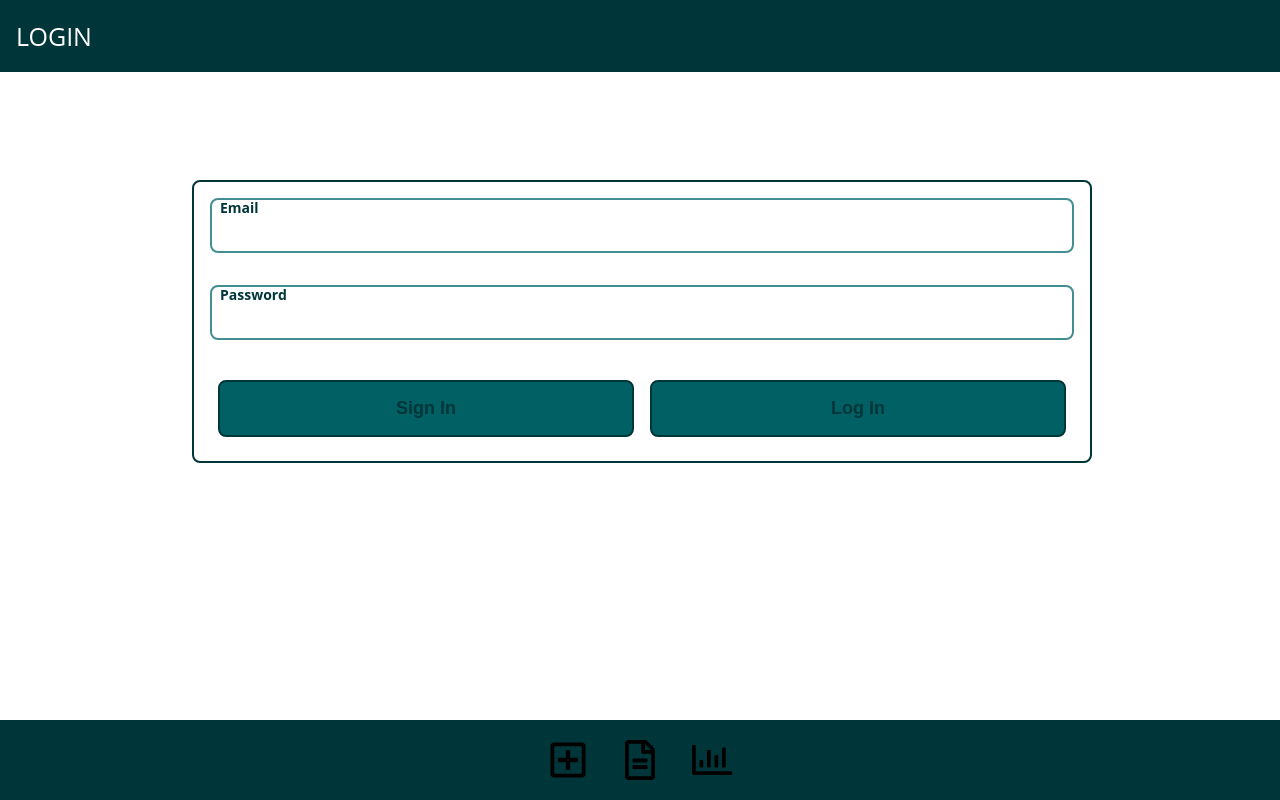
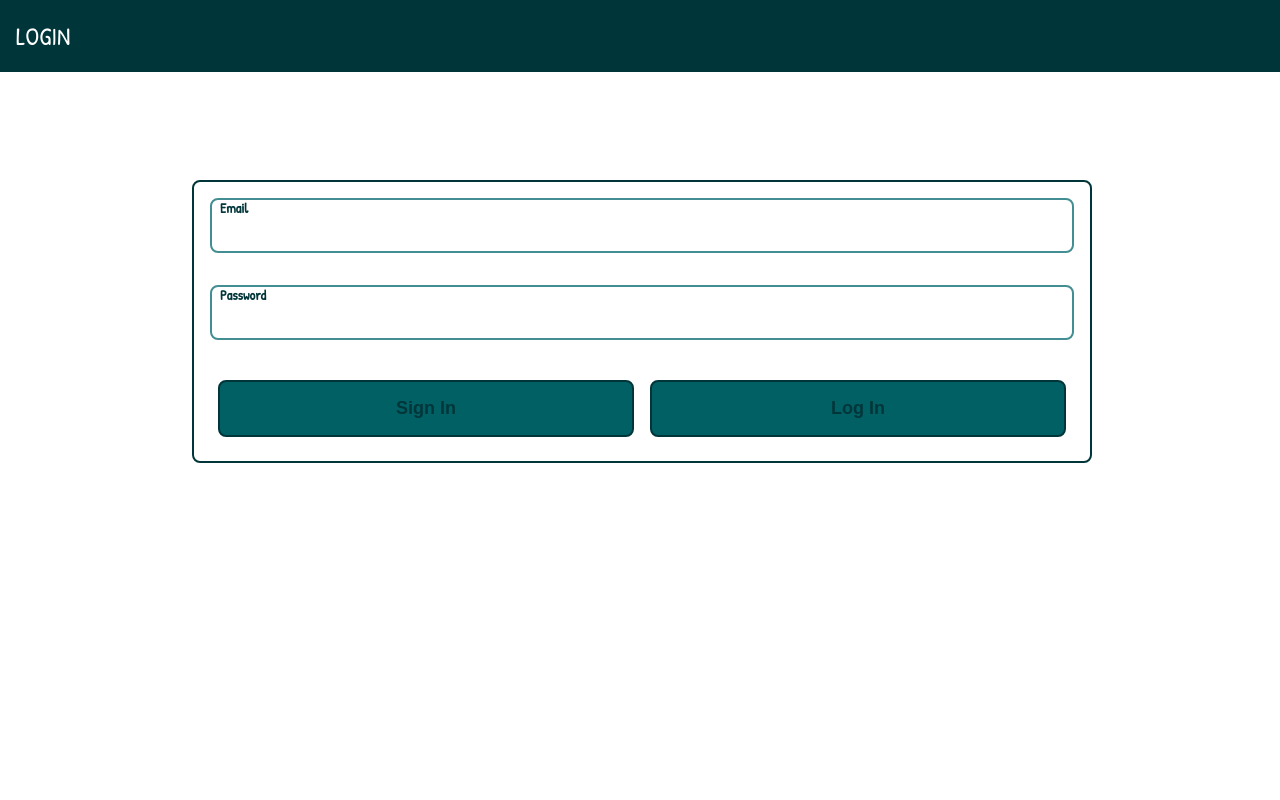
Before and after one commit to mavenesio/house-expenses, a Next.js app: page / in a window 1280 px wide. Built offline with nearby package versions, Linux system fonts and the light colour scheme.

Commit message:
add apolo y formik into the login

```diff
--- a/Components/FooterNavbar/FooterNavbar.js
+++ b/Components/FooterNavbar/FooterNavbar.js
@@ -1,5 +1,6 @@
 // @ts-nocheck
 import React, {useState} from 'react';
+import {useRouter} from 'next/router';
 import styled from 'styled-components';
 import PlusSquare from '../Icons/PlusSquare';
 import ChartBar from '../Icons/ChartBar';
@@ -54,8 +55,12 @@ const ChartButton = styled(ChartBar)`
 
 const FooterNavbar = () => {
     const [ModalIsVisible, setModalIsVisible] = useState(false);
+    const router = useRouter();
 
     return (<>
+                {
+                    (router.pathname !== '/' && router.pathname !== '/Loginpage') &&
+                    <>
                         <FooterNavbarContainer>
                             <PlusButton onClick={() => setModalIsVisible(!ModalIsVisible)}/>
                             <HistoryButton onClick={() => console.log('2222')}/>
@@ -67,6 +72,8 @@ const FooterNavbar = () => {
                                 <ModalCard changeVisibility={() => setModalIsVisible(!ModalIsVisible)} />
                         </Modal >
                     </>
+                }
+            </>
             )
 }
 
--- a/Components/Modal/CreateUserCard.js
+++ b/Components/Modal/CreateUserCard.js
@@ -1,11 +1,14 @@
 // @ts-nocheck
-import React, {useState, useCallback} from 'react';
+import React, {useState} from 'react';
 import styled from 'styled-components';
+import { useFormik } from 'formik';
+import * as Yup from 'yup';
+import {useMutation, gql} from'@apollo/client';
+
 import TimesCircle from '../Icons/TimesCircle';
 import Input from '../Input/Input';
 import Button from '../Button/Button';
-import StyledSelect from '../StyledSelect/StyledSelect';
-import {YearOptions, MonthOptions, NumberOfMonthOptions} from '../../constants/constants';
+import ErrorField from '../ErrorField/ErrorField';
 
 const CrossButton = styled(TimesCircle)`
     align-self:center;
@@ -38,7 +41,7 @@ const ModalHeaderText = styled.div`
     font-family:${props => props.theme.font.family};
     font-size: ${props => props.theme.font.size.subTitle};
 `;
-const ModalBody = styled.div`
+const ModalBody = styled.form`
     display:flex;
     flex-direction:column;
     height:60%;
@@ -60,13 +63,58 @@ const InputContainer = styled.div`
     font-size: ${props => props.theme.font.size.text};
     font-weight: ${props => props.theme.font.weight.bold};
 `;
+const CustomButton = styled(Button)`
+  margin:0.5rem;
+  width:50%;
+  cursor: pointer;
+`;
+const ADD_USER = gql`
+    mutation addUser($input: UserInput!) {
+        addUser(input: $input){
+            firstName,
+            lastName,
+        }
+    }
+`;
 
-const CreateUserCard = (props) => {
-    const [FirstName, setFirstName] = useState('');
-    const [LastName, setLastName] = useState('');
-    const [Password, setPassword] = useState('');
-    const [Email, setEmail] = useState('');
+const CreateUserCard = (props) => {7
     const {changeVisibility} = props;
+    const [addUser] = useMutation(ADD_USER, );
+    const formik = useFormik({
+        initialValues: {
+            firstName: '',
+            lastName: '',
+            createEmail: '',
+            createPassword: ''
+        },
+        validationSchema: Yup.object({
+            firstName: Yup.string().required('El nombre es obligatorio'),
+            lastName: Yup.string().required('El apellido es obligatorio'),
+            createEmail: Yup.string().email('El email no es valido').required('Email es obligatorio'),
+            createPassword: Yup.string().required('password no puede ser vacio').min(6, 'password no puede tener menos de 6 caracteres')
+        }),
+        onSubmit: async values => {
+            console.log(values);
+            try {
+                const {firstName, lastName, createPassword, createEmail} = values;
+                console.log(firstName, lastName,createPassword, createEmail)
+                const {data} = await addUser({
+                    variables: {
+                        input: {
+                            firstName,
+                            lastName,
+                            password: createPassword,
+                            email: createEmail
+                        }
+                    }
+                });
+                console.log(data);
+            } catch (err) {
+                console.log(err);
+            }
+        }
+
+    })
 
 
     return (
@@ -77,41 +125,82 @@ const CreateUserCard = (props) => {
                 </ModalHeaderText>
                 <CrossButton onClick={changeVisibility}/>
             </ModalHeader>
-            <ModalBody>
+            <ModalBody  onSubmit={formik.handleSubmit} id='createForm'>
                 <InputContainer>
                     <Input
-                        Value={FirstName}
-                        onChange={(event) => {setFirstName(event.target.value)}}
+                        name='firstName'
+                        id='firstName'
+                        type='firstName'
+                        onChange={formik.handleChange}
+                        onBlur={formik.handleBlur}
+                        value={formik.values.firstName}
                     />
-                    <label>FirstName</label>
+                    <label>firstName</label>
+                    {
+                        formik.touched.firstName && formik.errors.firstName
+                        ?
+                        <ErrorField errorMessage={formik.errors.firstName} />
+                        :
+                        null
+                    }
                 </InputContainer>
                 <InputContainer>
                     <Input
-                        Value={LastName}
-                        onChange={(event) => {setLastName(event.target.value)}}
+                        name='lastName'
+                        id='lastName'
+                        type='lastName'
+                        onChange={formik.handleChange}
+                        onBlur={formik.handleBlur}
+                        value={formik.values.lastName}
                     />
-                    <label>LastName</label>
+                    <label>lastName</label>
+                    {
+                        formik.touched.lastName && formik.errors.lastName
+                        ?
+                        <ErrorField errorMessage={formik.errors.lastName} />
+                        :
+                        null
+                    }
                 </InputContainer>
                 <InputContainer>
                     <Input
-                        Value={Email}
-                        onChange={(event) => {setEmail(event.target.value)}}
+                        name='createEmail'
+                        id='createEmail'
+                        type='email'
+                        onChange={formik.handleChange}
+                        onBlur={formik.handleBlur}
+                        value={formik.values.createEmail}
                     />
                     <label>Email</label>
+                    {
+                        formik.touched.createEmail && formik.errors.createEmail
+                        ?
+                        <ErrorField errorMessage={formik.errors.createEmail} />
+                        :
+                        null
+                    }
                 </InputContainer>
                 <InputContainer>
                     <Input
-                        Value={Password}
-                        onChange={(event) => {setPassword(event.target.value)}}
+                        name='createPassword'
+                        id='createPassword'
+                        type='password'
+                        onChange={formik.handleChange}
+                        value={formik.values.createPassword}
                     />
                     <label>Password</label>
+                    {
+                        formik.touched.createPassword && formik.errors.createPassword
+                        ?
+                        <ErrorField errorMessage={formik.errors.createPassword} />
+                        :
+                        null
+                    }
+                </InputContainer>
+                <InputContainer>
+                    <CustomButton type='submit' form='createForm' >Log In</CustomButton>
                 </InputContainer>
             </ModalBody>
-            <ModalFooter>
-                <InputContainer>
-                    <Button onClick={() => {console.log(FirstName, LastName, Email, Password); changeVisibility()}} >Crear!</Button>
-                </InputContainer>
-            </ModalFooter>
         </CreateUserCardContainer>
     )
 }
--- a/constants/Theme.js
+++ b/constants/Theme.js
@@ -13,7 +13,7 @@ const theme = {
       white: 'white',
     },
     font: {
-        family: 'Open Sans',
+        family: 'Patrick Hand', //'Indie Flower',
         size: {
             title:'50px',
             subTitle:'25px',
--- a/pages/index.js
+++ b/pages/index.js
@@ -4,12 +4,15 @@ import styled from 'styled-components';
 import fetch from 'isomorphic-unfetch';
 
 import Input from '../Components/Input/Input';
-import Button from '../Components/Button/Button';
+import Button, {InputButton} from '../Components/Button/Button';
 import Modal from '../Components/Modal/Modal';
 import CreateUserCard from '../Components/Modal/CreateUserCard';
 import Header from '../Components/Header/Header';
+import ErrorField from '../Components/ErrorField/ErrorField';
+import { useFormik } from 'formik';
+import * as Yup from 'yup';
 
-const LoginContainer = styled.div`
+const LoginContainer = styled.form`
   position: relative;
   width: 100%;
   height: 100%;
@@ -45,37 +48,66 @@ const CustomButton = styled(Button)`
   width:50%;
   cursor: pointer;
 `;
-const EmailInput = styled(Input).attrs({placeholder:'', type:'string', name:'Email'})``;
-const PasswordInput = styled(Input).attrs({placeholder:'', type:'string', name:'Password'})``;
 
+function Login() {
+  const [ModalIsVisible, setModalIsVisible] = useState(false);
+  const formik = useFormik({
+    initialValues: {email: '', password: ''},
+    validationSchema: Yup.object({
+      email: Yup.string().email('El email no es valido').required('Email es obligatorio'),
+      password: Yup.string()
+                  .required('password no puede ser vacio')
+                  .min(6, 'password no puede tener menos de 6 caracteres')
 
-
-function Login({data}) {
-  const [Email, setEmail] = useState('');
-  const [Password, setPassword] = useState('');
-  const [ModalIsVisible, setModalIsVisible] = useState(false)
+    }),
+    onSubmit: values => {
+      console.log('sending...');
+      console.log(values);
+    }
+  })
   return (
     <>
       <Header title='LOGIN' />
-      <LoginContainer>
+      <LoginContainer onSubmit={formik.handleSubmit}>
         <LoginBox>
           <InputContainer>
-              <EmailInput
-                  Value={Email}
-                  onChange={(event) => {setEmail(event.target.value)}}
+              <Input
+                  name='email'
+                  id='email'
+                  type='email'
+                  onChange={formik.handleChange}
+                  onBlur={formik.handleBlur}
+                  value={formik.values.email}
               />
               <label>Email</label>
+              {
+                formik.touched.email && formik.errors.email
+                ?
+                <ErrorField errorMessage={formik.errors.email} />
+                :
+                null
+              }
           </InputContainer>
           <InputContainer>
-              <PasswordInput
-                  Value={Password}
-                  onChange={(event) => {setPassword(event.target.value)}}
+              <Input
+                  name='password'
+                  id='password'
+                  type='password'
+                  onChange={formik.handleChange}
+                  value={formik.values.password}
               />
               <label>Password</label>
-          </InputContainer>
+              {
+                formik.touched.password && formik.errors.password
+                ?
+                <ErrorField errorMessage={formik.errors.password} />
+                :
+                null
+              }
+            </InputContainer>
           <ButtonContainer>
             <CustomButton onClick={() => {setModalIsVisible(true)}} >Sign In</CustomButton>
-            <CustomButton onClick={() => {console.log('Log in')}} >Log In</CustomButton>
+            <CustomButton type='submit' form='loginForm' >Log In</CustomButton>
           </ButtonContainer>
         </LoginBox>
       </LoginContainer>
```
Lines whose indentation alone changed are shown as unchanged.
